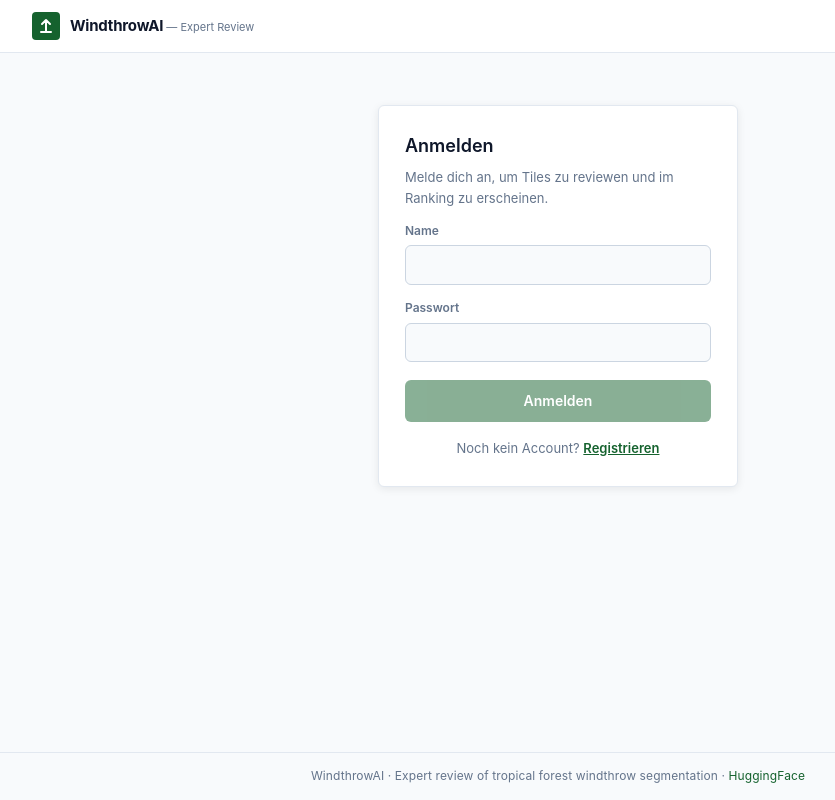
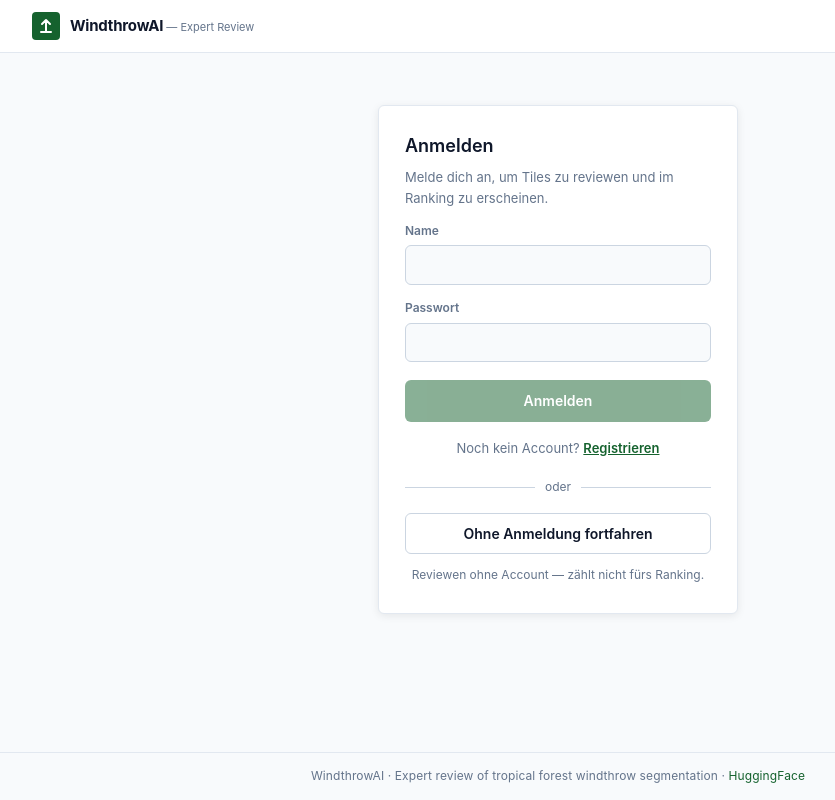
Before and after one commit to alexanderKuehling/windthrowAI-experts-review, a React (Vite) app: page / in a window 1280 px wide. Shown: the whole page, without its empty margins (82-917 px from the left). Built offline with nearby package versions, Linux system fonts and the light colour scheme.

Commit message:
Adding guest mode and adding pixel count to ranking

```diff
--- a/src/App.css
+++ b/src/App.css
@@ -203,6 +203,59 @@
 .login-link:hover:not(:disabled) { filter: brightness(1.1); }
 .login-link:disabled { opacity: 0.5; cursor: not-allowed; }
 
+.login-divider {
+  display: flex;
+  align-items: center;
+  gap: 10px;
+  margin: 6px 0 2px;
+  color: var(--text-muted);
+  font-size: 12px;
+}
+
+.login-divider::before,
+.login-divider::after {
+  content: "";
+  flex: 1;
+  height: 1px;
+  background: var(--border-mid);
+}
+
+.login-guest {
+  padding: 9px;
+  border: 1px solid var(--border-mid);
+  border-radius: var(--radius);
+  background: transparent;
+  color: var(--text-h);
+  font-size: 14px;
+  font-weight: 600;
+  transition: background 0.12s, border-color 0.12s;
+}
+
+.login-guest:hover:not(:disabled) {
+  background: var(--surface-2, rgba(148, 163, 184, 0.12));
+  border-color: var(--accent);
+}
+
+.login-guest:disabled { opacity: 0.5; cursor: not-allowed; }
+
+.login-guest-hint {
+  margin-top: -2px;
+  font-size: 12px;
+  color: var(--text-muted);
+  text-align: center;
+}
+
+.header-guest-badge {
+  font-size: 11px;
+  font-weight: 700;
+  text-transform: uppercase;
+  letter-spacing: 0.03em;
+  color: var(--accent);
+  border: 1px solid var(--accent);
+  border-radius: 999px;
+  padding: 2px 8px;
+}
+
 /* ── Rankings ──────────────────────────────────────────────────────────── */
 
 .rankings {
@@ -295,12 +348,26 @@
   color: var(--accent);
 }
 
+.rankings-stats {
+  display: flex;
+  flex-direction: column;
+  align-items: flex-end;
+  gap: 1px;
+  flex-shrink: 0;
+}
+
 .rankings-count {
   font-size: 14px;
   font-weight: 700;
   color: var(--text-h);
   font-variant-numeric: tabular-nums;
-  flex-shrink: 0;
+}
+
+.rankings-pixels {
+  font-size: 12px;
+  font-weight: 600;
+  color: var(--text-muted);
+  font-variant-numeric: tabular-nums;
 }
 
 .rankings-count-label {
--- a/src/App.tsx
+++ b/src/App.tsx
@@ -2,7 +2,7 @@ import { useState } from "react"
 import { ExpertReviewTab } from "./components/ExpertReviewTab"
 import { Login } from "./components/Login"
 import { Rankings } from "./components/Rankings"
-import { loadStoredUser, logout } from "./utils/auth"
+import { guestUser, loadStoredUser, logout } from "./utils/auth"
 import type { AuthUser } from "./utils/auth"
 import "./App.css"
 
@@ -12,9 +12,16 @@ export default function App() {
   const [user, setUser] = useState<AuthUser | null>(loadStoredUser)
   const [view, setView] = useState<View>("review")
 
+  const isGuest = !!user?.guest
+
   function handleLogout() {
     logout()
     setUser(null)
+    setView("review")
+  }
+
+  function handleGuest() {
+    setUser(guestUser())
     setView("review")
   }
 
@@ -43,17 +50,22 @@ export default function App() {
                 >
                   Review
                 </button>
+                {!isGuest && (
                   <button
                     className={`tab-btn ${view === "rankings" ? "tab-btn-active" : ""}`}
                     onClick={() => setView("rankings")}
                   >
                     Ranking
                   </button>
+                )}
               </nav>
 
               <div className="header-user">
+                {isGuest && <span className="header-guest-badge">Gastmodus</span>}
                 <span className="header-username" title={user.name}>{user.name}</span>
-                <button className="tab-btn" onClick={handleLogout}>Abmelden</button>
+                <button className="tab-btn" onClick={handleLogout}>
+                  {isGuest ? "Beenden" : "Abmelden"}
+                </button>
               </div>
             </>
           )}
@@ -62,11 +74,11 @@ export default function App() {
 
       <main className="app-main">
         {!user ? (
-          <Login onLogin={setUser} />
+          <Login onLogin={setUser} onGuest={handleGuest} />
         ) : view === "review" ? (
           <ExpertReviewTab
-            reviewer={user.name}
-            token={user.token}
+            reviewer={isGuest ? undefined : user.name}
+            token={isGuest ? undefined : user.token}
             onSessionExpired={handleLogout}
           />
         ) : (
--- a/src/components/Login.tsx
+++ b/src/components/Login.tsx
@@ -4,7 +4,12 @@ import type { AuthUser } from "../utils/auth"
 
 type Mode = "login" | "register"
 
-export function Login({ onLogin }: { onLogin: (user: AuthUser) => void }) {
+interface LoginProps {
+  onLogin: (user: AuthUser) => void
+  onGuest: () => void
+}
+
+export function Login({ onLogin, onGuest }: LoginProps) {
   const [mode, setMode] = useState<Mode>("login")
   const [name, setName] = useState("")
   const [password, setPassword] = useState("")
@@ -97,6 +102,20 @@ export function Login({ onLogin }: { onLogin: (user: AuthUser) => void }) {
             </>
           )}
         </p>
+
+        <div className="login-divider"><span>oder</span></div>
+
+        <button
+          type="button"
+          className="login-guest"
+          onClick={onGuest}
+          disabled={busy}
+        >
+          Ohne Anmeldung fortfahren
+        </button>
+        <p className="login-guest-hint">
+          Reviewen ohne Account — zählt nicht fürs Ranking.
+        </p>
       </form>
     </div>
   )
--- a/src/components/Rankings.tsx
+++ b/src/components/Rankings.tsx
@@ -60,9 +60,17 @@ export function Rankings({ currentUser }: { currentUser: string }) {
                   {e.reviewer}
                   {isMe && <span className="rankings-you"> (du)</span>}
                 </span>
-                <span className="rankings-count">
-                  {e.count}
-                  <span className="rankings-count-label"> Reviews</span>
+                <span className="rankings-stats">
+                  <span className="rankings-count">
+                    {e.count}
+                    <span className="rankings-count-label"> Reviews</span>
+                  </span>
+                  {e.pixels != null && (
+                    <span className="rankings-pixels">
+                      {e.pixels.toLocaleString("de-DE")}
+                      <span className="rankings-count-label"> px geändert</span>
+                    </span>
+                  )}
                 </span>
               </li>
             )
--- a/src/utils/auth.ts
+++ b/src/utils/auth.ts
@@ -5,9 +5,18 @@ export const PASSWORD_MIN = 8
 
 // A signed-in reviewer. `token` is the session credential the backend hands out
 // on login; it is replayed on every review submission (see submitReview).
+// A guest has no token: they can review anonymously but are not attributed and
+// never appear in the ranking.
 export interface AuthUser {
   name: string
   token: string
+  guest?: boolean
+}
+
+export const GUEST_NAME = "Gast"
+
+export function guestUser(): AuthUser {
+  return { name: GUEST_NAME, token: "", guest: true }
 }
 
 const STORAGE_KEY = "windthrow-review-auth"
--- a/src/utils/rankings.ts
+++ b/src/utils/rankings.ts
@@ -1,15 +1,27 @@
 import { RANKINGS_API_URL } from "../constants"
 
-// One reviewer's aggregated review count (the backend counts persisted reviews).
+// One reviewer's aggregated stats (the backend counts persisted reviews and
+// sums the changed-pixel counts submitted with each review).
 export interface RankingEntry {
   reviewer: string
   count: number
+  pixels?: number // total pixels this reviewer changed across all reviews
+}
+
+// Pull a numeric changed-pixel total out of whichever key the backend uses.
+function readPixels(e: Record<string, unknown>): number | undefined {
+  for (const key of ["pixels", "changed_pixels", "changedPixels", "pixels_changed"]) {
+    const v = e[key]
+    if (typeof v === "number" && Number.isFinite(v)) return v
+  }
+  return undefined
 }
 
 // Fetch the leaderboard. Contract:
 //   GET {RANKINGS_API_URL}
-//   200 -> [{ "reviewer": string, "count": number }, ...]
-// We defensively re-sort by count (desc) in case the backend doesn't.
+//   200 -> [{ "reviewer": string, "count": number, "pixels"?: number }, ...]
+// We defensively re-sort by count (desc), then changed pixels (desc), in case
+// the backend doesn't. `pixels` is optional so older backends still parse.
 export async function fetchRankings(): Promise<RankingEntry[]> {
   const res = await fetch(RANKINGS_API_URL)
   if (!res.ok) throw new Error(`Rankings konnten nicht geladen werden (${res.status}).`)
@@ -18,7 +30,8 @@ export async function fetchRankings(): Promise<RankingEntry[]> {
   if (!Array.isArray(data)) throw new Error("Unerwartetes Rankings-Format vom Server.")
 
   return data
-    .map(e => e as Partial<RankingEntry>)
-    .filter((e): e is RankingEntry => typeof e.reviewer === "string" && typeof e.count === "number")
-    .sort((a, b) => b.count - a.count)
+    .map(e => e as Record<string, unknown>)
+    .filter(e => typeof e.reviewer === "string" && typeof e.count === "number")
+    .map(e => ({ reviewer: e.reviewer as string, count: e.count as number, pixels: readPixels(e) }))
+    .sort((a, b) => b.count - a.count || (b.pixels ?? 0) - (a.pixels ?? 0))
 }
--- a/src/utils/review.ts
+++ b/src/utils/review.ts
@@ -144,6 +144,17 @@ export class SessionExpiredError extends Error {
   }
 }
 
+// Count how many pixels differ between the originally proposed mask and the
+// mask the reviewer submitted. This is the reviewer's "effort" signal that the
+// ranking aggregates (a plain confirmation changes 0 pixels; a full rejection
+// changes every previously-on pixel).
+export function countChangedPixels(original: Uint8Array, edited: Uint8Array): number {
+  const n = Math.min(original.length, edited.length)
+  let changed = 0
+  for (let i = 0; i < n; i++) if (original[i] !== edited[i]) changed++
+  return changed
+}
+
 export type Verdict = "confirmed" | "edited" | "no_windthrow"
 
 export interface ReviewSubmission {
@@ -152,6 +163,7 @@ export interface ReviewSubmission {
   mask: Uint8Array
   width: number
   height: number
+  changedPixels?: number // pixels changed vs. the proposed mask (see countChangedPixels)
   reviewer?: string
   token?: string // session token from login; attributes the review server-side
 }
@@ -162,6 +174,7 @@ export async function submitReview(sub: ReviewSubmission): Promise<void> {
   form.append("verdict", sub.verdict)
   form.append("width", String(sub.width))
   form.append("height", String(sub.height))
+  form.append("changed_pixels", String(sub.changedPixels ?? 0))
   if (sub.reviewer) form.append("reviewer", sub.reviewer)
   // For a plain rejection we still send the (untouched) mask so the record is complete.
   const png = await encodeMaskPng(sub.mask, sub.width, sub.height)
```
Also changed, not shown: src/components/ExpertReviewTab.tsx (+23 -4 lines). Lines whose indentation alone changed are shown as unchanged.
